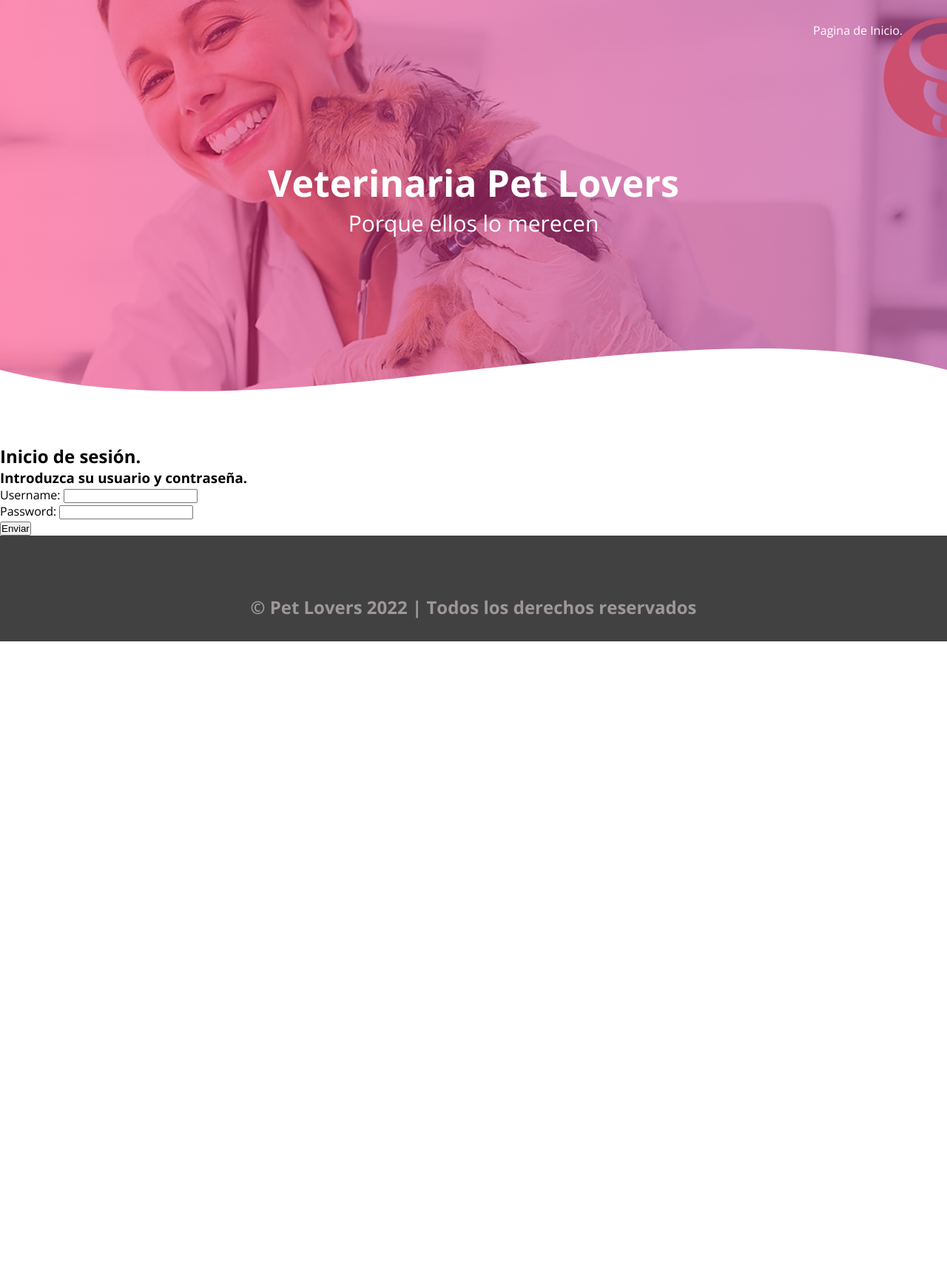
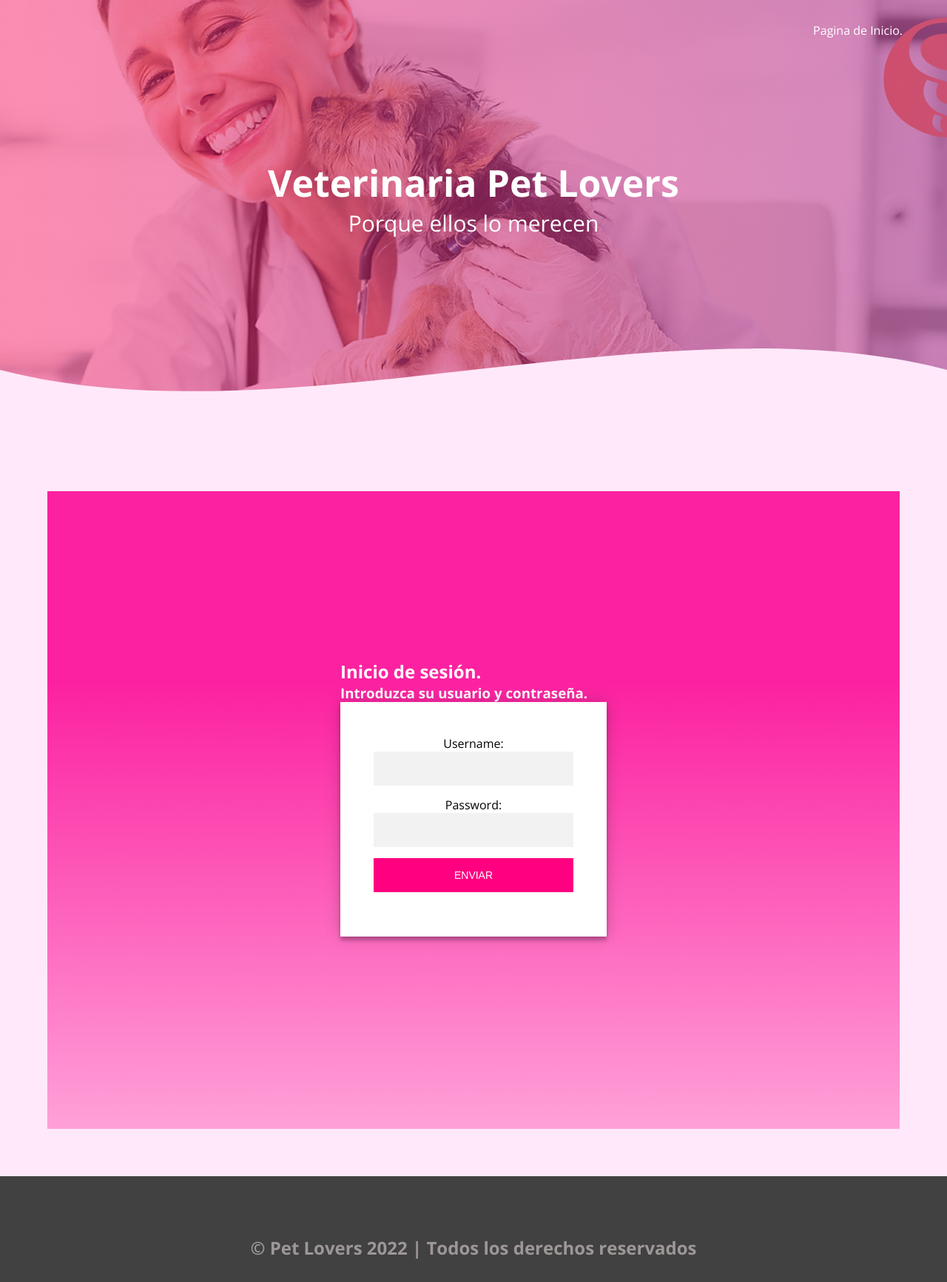
Before and after one commit to Jmoreno1217/proyectofinal, a Flask app: page /login in a window 1280 px wide. Shown: the whole page at 74% size. Before the commit the page ends 867 px from the top, so only its background shows below. Run offline with Flask 2, Linux system fonts and the light colour scheme; parts of the project's set-up code (start-up, migrations or seed data) failed here and were passed over.

Commit message:
Modificacion del 27/04/22

```diff
--- a/app.py
+++ b/app.py
@@ -81,6 +81,7 @@ def login():
         except:
                 msg = f'No esta registrado el usuario ingresado.'
                 return render_template("login.html",mensaje=msg)
+
 @app.route("/logout", methods=['GET'])
 def logout():
     global logeado
@@ -149,7 +150,7 @@ def crearCita():
                 fecha = request.form['fecha']
                 hora_cita = request.form['hora_cita']
                 temp =[id, idCliente,nombre_paciente,tipo2,servicio,fecha,hora_cita]
-                temp2 =[id, "cita"]
+                temp2 =[id, "cita", "0"]
             else:
                 id= funciones.generar_id(diccionarioServicios)
                 idCliente = request.form['cliente']
@@ -199,7 +200,7 @@ def crearAtencion():
             fecha = x.strftime("%Y") + "-" + x.strftime("%m")+"-"+x.strftime("%d")
             hora_cita = x.strftime("%H")+":"+x.strftime("%M")
             temp =[id, idCliente,nombre_paciente,tipo2,servicio,fecha,hora_cita]
-            temp2 =[id, "atencion"]
+            temp2 =[id, "atencion","0"]
             try:
                 funciones.escribir_archivo("servicios.csv",temp2)
                 funciones.escribir_archivo("citas.csv",temp)
@@ -302,8 +303,9 @@ def agregarMedicina():
             administracion = request.form['administracion']
             presentacion = request.form['presentacion']
             tipo_animal = request.form['tipo_animal']
+            precio = request.form['precio']
             try:
-                medicamento=[codigo, nombre_medicamento, formula, administracion, presentacion, tipo_animal]
+                medicamento=[codigo, nombre_medicamento, formula, administracion, presentacion, tipo_animal, precio]
                 funciones.escribir_archivo("medicamentos.csv", medicamento)
                 return render_template("agregarMedicina.html", mensaje= "Medicamento agregado con exito!!!")
             except:
@@ -316,22 +318,28 @@ def agregarMedicina():
 def agregarReceta():
     diccionarioCitas=funciones.lee_diccionario_citas("citas.csv")
     diccionarioServicios = funciones.lee_diccionario_servicios('servicios.csv')
+    diccionarioMedicamentos = funciones.lee_diccionario_medicamentos('medicamentos.csv')
     if logeado==False:
         return redirect("/login")
     if tipo == "cliente":
         return redirect("/acceso_restringido")
     if request.method=="GET":
-        return render_template("agregarReceta.html",dictCitas=diccionarioCitas)
+        return render_template("agregarReceta.html",dictCitas=diccionarioCitas,dictMedicamentos=diccionarioMedicamentos)
         pass
     else:
         if request.method=="POST":
             id= funciones.generar_id(diccionarioServicios)
             id_cita=request.form['id_cita']
-            indicaciones=request.form['indicaciones']
+            medicamentosRecetados=request.form['medicamentosRecetados']
+            print(medicamentosRecetados)
+            medicamentosRecetados=medicamentosRecetados.replace("\"","")
+            medicamentosRecetados=medicamentosRecetados.replace(",","☺")
+            print(medicamentosRecetados)
             detalles=request.form['detalles']
             fecha=request.form['fecha']
-            receta = [id,id_cita,indicaciones,detalles,fecha]
-            servicio = [id,"receta"]
+            subTotal=request.form['subTotal']
+            receta = [id,id_cita,medicamentosRecetados,detalles,fecha]
+            servicio = [id,"receta",subTotal]
             try:
                 funciones.escribir_archivo("servicios.csv",servicio)
                 funciones.escribir_archivo("recetas.csv",receta)
--- a/medicamentos.csv
+++ b/medicamentos.csv
@@ -1,9 +1,9 @@
-codigo,nombre,formula,administracion,presentacion,tipoMascota
+codigo,nombre,formula,administracion,presentacion,tipoMascota,precio
 
-1234567890,Amoxi-Tabs C®-250,Amoxicilina base 200 mg☺ ácido clavulánico 50 mg☺ excipientes c.s.p. 1 tableta,Oral, Caja x 10 tabletas,Perrunos
+1234567890,Amoxi-Tabs C®-250,Amoxicilina base 200 mg☺ ácido clavulánico 50 mg☺ excipientes c.s.p. 1 tableta,Oral, Caja x 10 tabletas,Perrunos,20
 
-1234567891,Amoxi-Tabs C®-250,Amoxicilina base 200 mg☺ ácido clavulánico 50 mg☺ excipientes c.s.p. 1 tableta,Oral, Caja x 50 tabletas,Perrunos
+1234567891,Amoxi-Tabs C®-250,Amoxicilina base 200 mg☺ ácido clavulánico 50 mg☺ excipientes c.s.p. 1 tableta,Oral, Caja x 50 tabletas,Perrunos,80
 
-1234567892,Agrogenta® 11,Gentamicina (como sulfato) 110 mg☺ excipientes c.s.p. 1 mL.,Inyectable,Frasco x 100 mL,Otros
+1234567892,Agrogenta® 11,Gentamicina (como sulfato) 110 mg☺ excipientes c.s.p. 1 mL.,Inyectable,Frasco x 100 mL,Otros,35
 
-1234567893,Agrogenta® 11,Gentamicina (como sulfato) 110 mg☺ excipientes c.s.p. 1 mL.,Inyectable,Frasco x 250 mL,Otros
+1234567893,Agrogenta® 11,Gentamicina (como sulfato) 110 mg☺ excipientes c.s.p. 1 mL.,Inyectable,Frasco x 250 mL,Otros,60
--- a/static/estilos.css
+++ b/static/estilos.css
@@ -6,6 +6,7 @@
 
 body {
     font-family: 'open sans';
+    background-color: #ffe8f9 ;
 }
 
 .contenedor {
--- /dev/null
+++ b/static/login.css
@@ -0,0 +1,104 @@
+.login-page {
+  width: 360px;
+  padding: 8% 0 0;
+  margin: auto;
+}
+.form {
+    position: relative;
+    z-index: 1;
+    background: #FFFFFF;
+    max-width: 360px;
+    margin: 0 auto 100px;
+    padding: 45px;
+    text-align: center;
+    box-shadow: 0 0 20px 0 rgba(0, 0, 0, 0.2), 0 5px 5px 0 rgba(0, 0, 0, 0.24);
+  }
+  .form input {
+    /*font-family: "Roboto", sans-serif;*/
+    outline: 0;
+    background: #f2f2f2;
+    width: 100%;
+    border: 0;
+    margin: 0 0 15px;
+    padding: 15px;
+    box-sizing: border-box;
+    font-size: 14px;
+  }
+
+.form .button {
+    /*font-family: "Roboto", sans-serif;*/
+    text-transform: uppercase;
+    outline: 0;
+    background: #ff0080 ;
+    width: 100%;
+    border: 0;
+    padding: 15px;
+    color: #FFFFFF;
+    font-size: 14px;
+    -webkit-transition: all 0.3 ease;
+    transition: all 0.3 ease;
+    cursor: pointer;
+  }
+  .form .button:hover,.form .button:active,.form .button:focus {
+    background: #ff0080;
+  }
+  .form .message {
+    margin: 15px 0 0;
+    color: #b3b3b3;
+    font-size: 12px;
+  }
+  .form .message a {
+    color: #ff0080;
+    text-decoration: none;
+  }
+  .form .register-form {
+    display: none;
+  }
+  .container {
+    position: relative;
+    z-index: 1;
+    max-width: 300px;
+    margin: 0 auto;
+  }
+  .container:before, .container:after {
+    content: "";
+    display: block;
+    clear: both;
+  }
+  .container .info {
+    margin: 50px auto;
+    text-align: center;
+  }
+
+.container .info h1 {
+    margin: 0 0 15px;
+    padding: 0;
+    font-size: 36px;
+    font-weight: 300;
+    color: #1a1a1a;
+  }
+  .container .info span {
+    color: #4d4d4d;
+    font-size: 12px;
+  }
+  .container .info span a {
+    color: #000000;
+    text-decoration: none;
+  }
+  .container .info span .fa {
+    color: #EF3B3A;
+  }
+
+  .body2 {
+    /*background: #fccce4; /* fallback for old browsers
+    background:  #fccce4;*/
+    background: linear-gradient(0deg, rgb(255, 161, 216) 0%, rgb(252, 33, 160) 70%);
+    /*font-family: "Roboto", sans-serif;*/
+    -webkit-font-smoothing: antialiased;
+    -moz-osx-font-smoothing: grayscale;
+    margin:4em;
+    padding: 10em;
+  }
+h1,h2,h3{
+  color:#FFFFFF;
+}
--- a/templates/base.html
+++ b/templates/base.html
@@ -25,7 +25,7 @@
             <div class="wave" style="height: 150px; overflow: hidden;"><svg viewBox="0 0 500 150" preserveAspectRatio="none"
                 style="height: 100%; width: 100%;">
                 <path d="M0.00,49.98 C150.00,150.00 349.20,-50.00 500.00,49.98 L500.00,150.00 L0.00,150.00 Z"
-                    style="stroke: none; fill: #fff;"></path>
+                    style="stroke: none; fill: #ffe8f9;"></path>
             </svg></div>
         </header>
         <main>
--- a/templates/detalleReceta.html
+++ b/templates/detalleReceta.html
@@ -12,7 +12,8 @@
 <h1>Receta:</h1>
 <p><strong>ID de Receta: </strong> {{receta['id_receta']}}</p>
 <p><strong>ID de Cita: </strong> <a href="/detalle/{{receta['id_cita']}}">{{receta['id_cita']}}</a></p>
-<p><strong>Indicaciones: </strong> {{receta['indicaciones']}}</p>
+<p><strong>Medicamentos recetados:<br></strong> {{receta['medicamentosRecetados']}}</p>
 <p><strong>Detalles: </strong> {{receta['detalles']}}</p>
 <p><strong>Fecha: </strong> {{receta['fecha']}}</p>
+<p><strong>Sub Total: </strong> {{receta['subTotal']}}</p>
 {% endblock %}
--- a/templates/login.html
+++ b/templates/login.html
@@ -3,20 +3,28 @@
 {% endblock %}
 {% block head %}
 {{ super() }}
+<link rel="stylesheet" href="{{ url_for('static', filename='login.css') }}">
 {% endblock %}
 {% block nav %}
 <a href="/">Pagina de Inicio.</a>
 {% endblock %}
 {% block body %}
+<h1 id="no_registrado"></h1>
+<h1 id="contraseña_incorrecta"></h1>
+<div class="body2">
+    <div class="login-page">
         <h2>Inicio de sesión.</h2>
         <h3>Introduzca su usuario y contraseña.</h3>
         <h3>{{mensaje}}</h3>
-
-<form action="" method="POST">
+        <div class="form">
+            <form action="" method="POST" class="login-form">
                 <label for="user">Username:</label>
                 <input type="text" id="username" name="username"  ><br>
                 <label for="password">Password:</label>
                 <input type="password" id="password" name="password" ><br>
-    <input type="submit" name="enviar" value="Enviar">
+                <input type="submit" name="enviar" value="Enviar" class="button">
             </form>
+        </div>
+    </div>
+</div>
 {% endblock %}
```
Also changed, not shown: recetas.csv (+2 -12 lines), servicios.csv (+12 -10 lines), templates/agregarMedicina.html (+6 -3 lines), templates/agregarReceta.html (+24 -2 lines). Lines whose indentation alone changed are shown as unchanged.
